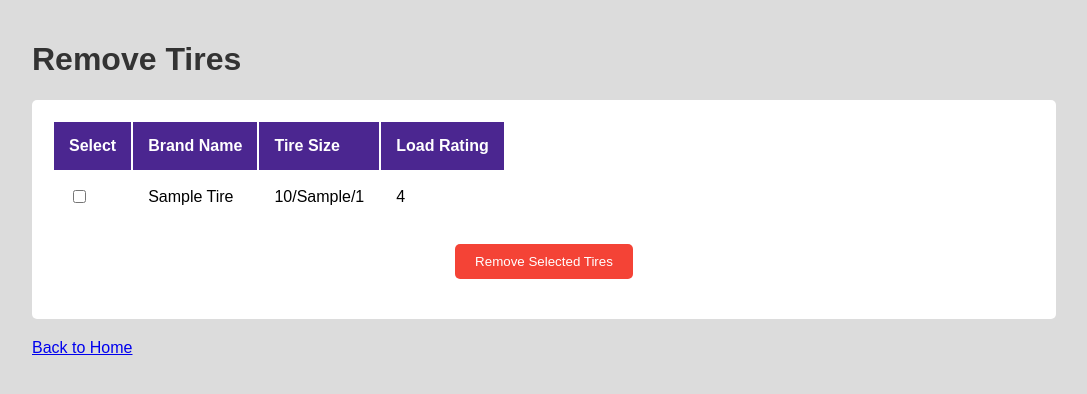
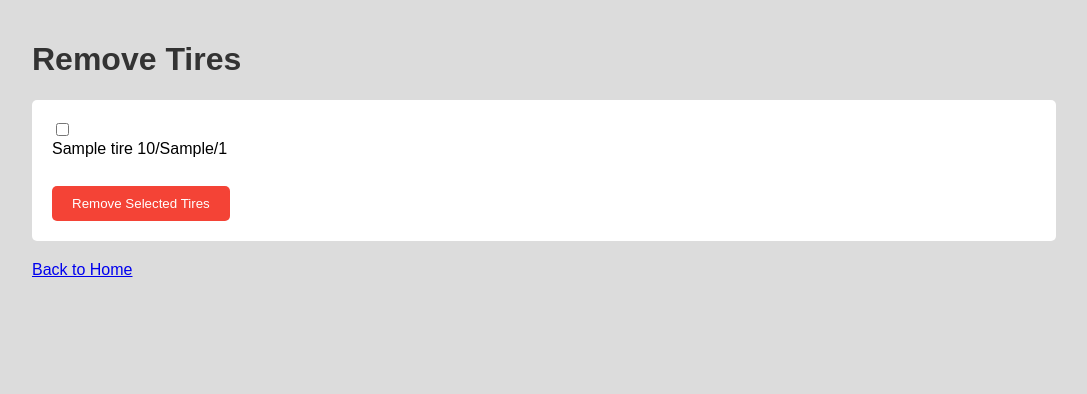
Before and after one commit to aaroncapron/Used-Inventory, a Flask app: template public/templates/remove.html in a window 1280 px wide. Shown: the top 394 px of the page, without its empty margins (96-1183 px from the left). Run offline with Flask 3, Linux system fonts and the light colour scheme; the template is opened without the code that fills it: most values are stand-ins (such as "Sample title", 1, 10 or a date in 2020).

Commit message:
added sku functionality, removal of tires, and README changes.

```diff
--- a/app.py
+++ b/app.py
@@ -16,6 +16,7 @@
 PASSWORD_HASH = generate_password_hash(os.getenv('PASSWORD'))
 
 inventory = []
+sku = 1000  # initialize SKU
 
 # authenticates user
 def authenticate(auth):
@@ -34,6 +35,7 @@
 
 @app.route('/add', methods=['GET', 'POST'])
 def add_tire():
+    global sku  # access the global SKU
     auth = request.authorization
     if not authenticate(auth):
         return Response('Access denied', 401, {'WWW-Authenticate': 'Basic realm="Login required!"'})
@@ -45,6 +47,7 @@
         tire_size = request.form.get('tire_size')
         load_rating = request.form.get('load_rating')
         brand_name = request.form.get('brand_name')
+        brand_name = brand_name.lower()
 
         # check if any field is left blank
         if not all([measurement_type, tire_size, load_rating, brand_name]):
@@ -87,6 +90,7 @@
             # if no errors, adds the tire to the inventory
             if message is None:
                 tire = {
+                    'sku': sku,  # add SKU to tire
                     'measurement_type': measurement_type,
                     'section_width': section_width,
                     'aspect_ratio': aspect_ratio,
@@ -95,6 +99,7 @@
                     'brand_name': brand_name
                 }
                 inventory.append(tire)
+                sku += 1  # increment SKU
                 message = "Tire successfully added to inventory."
 
     return render_template('add.html', message=message)
@@ -116,8 +121,11 @@
             message = "No tires selected for removal."
         else:
             # removes the selected tires from the inventory
-            for tire_id in selected_tires:
-                inventory = [tire for tire in inventory if tire['id'] != tire_id]
+            for tire_sku in selected_tires:
+                inventory = [tire for tire in inventory if tire['sku'] != int(tire_sku)]
+                # capitalize the brand_name of each tire
+                for tire in inventory:
+                    tire['brand_name'] = tire['brand_name'].title()
 
             # sets a success message
             message = "Successfully removed selected tires."
--- a/public/templates/remove.html
+++ b/public/templates/remove.html
@@ -84,38 +84,19 @@
     <div class="container">
         <h1>Remove Tires</h1>
 
+        <!-- displays message -->
+        {% if message %}
+        <p>{{ message }}</p>
+        {% endif %}
+
         <!-- remove form -->
         <form action="/remove" method="post">
-            <!-- inventory table -->
-            <table>
-                <tr>
-                    <th>Select</th>
-                    <th>Brand Name</th>
-                    <th>Tire Size</th>
-                    <th>Load Rating</th>
-                </tr>
-                {% for tire in inventory %}
-                <tr>
-                    <td><input type="checkbox" name="tire" value="{{ tire.id }}"></td>
-                    <td class="brand-name">{{ tire.brand_name }}</td>
-                    {% if tire.measurement_type == 'imperial' %}
-                        <td>{{ tire.section_width }}x{{ tire.aspect_ratio }}x{{ tire.rim_size }}</td>
-                    {% else %}
-                        <td>{{ tire.section_width }}/{{ tire.aspect_ratio }}/{{ tire.rim_size }}</td>
-                    {% endif %}
-                    <td>{{ tire.load_rating }}</td>
-                </tr>
-                {% endfor %}
-            </table>
-
-            <!-- remove button -->
-            <input type="submit" value="Remove Selected Tires" class="remove-button">
+            {% for tire in inventory %}
+            <input type="checkbox" id="{{ tire.sku }}" name="tire" value="{{ tire.sku }}">
+            <label for="{{ tire.sku }}">{{ tire.brand_name }} {{ tire.section_width }}/{{ tire.aspect_ratio }}/{{ tire.rim_size }}</label><br>
+            {% endfor %}
+            <input type="submit" value="Remove Selected Tires">
         </form>
-
-        <!-- success message -->
-        {% if message %}
-        <p class="success">{{ message }}</p>
-        {% endif %}
 
         <!-- link to home page -->
         <p><a href="/">Back to Home</a></p>
```
Also changed, not shown: public/templates/add.html (+6 -2 lines), README.md.
